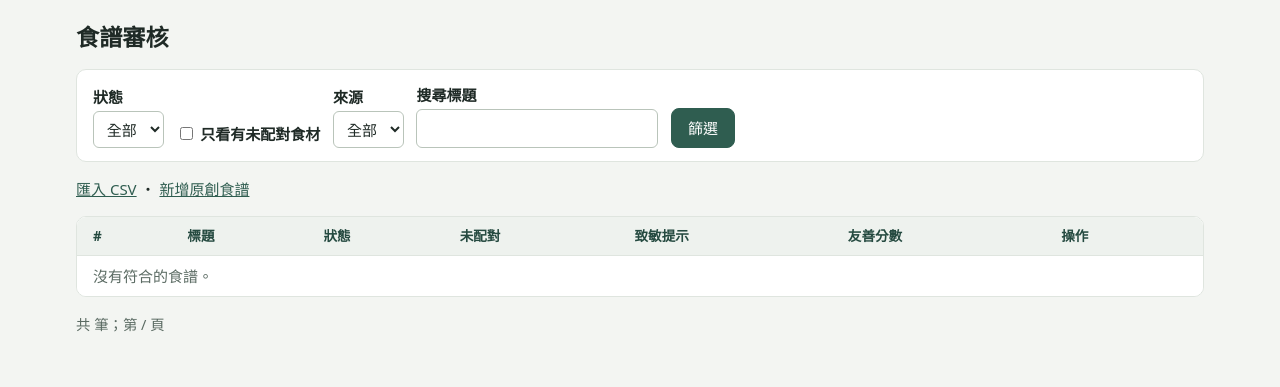
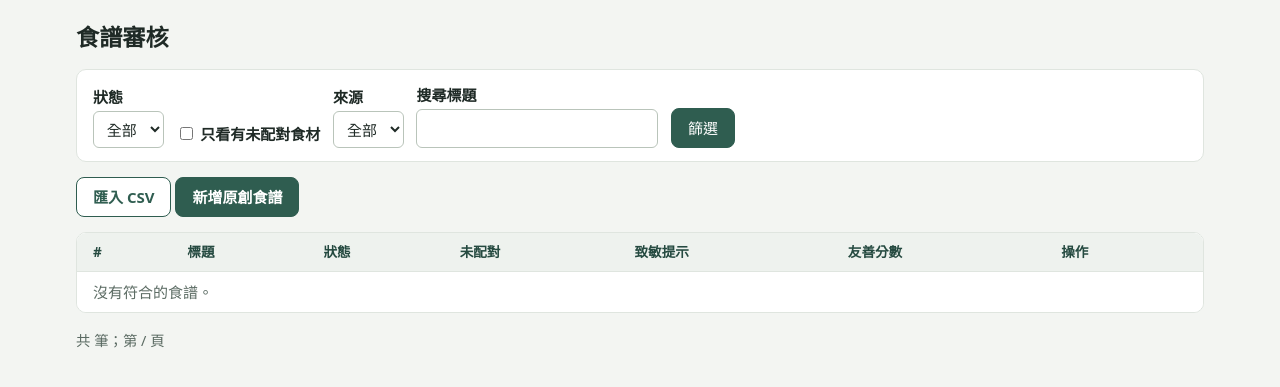
Before and after one commit to HKPPAAUULL/EczemaRecipe, a Python web app: template backend/app/admin/templates/recipes.html in a window 1280 px wide. Shown: the top 387 px of the page. Run offline with Jinja, Linux system fonts and the light colour scheme; the template is opened without the code that fills it, so the values that code supplies are empty.

Commit message:
fix(admin): buttons for import/new recipe links
The 匯入 CSV and 新增原創食譜 actions on the recipe review page
were plain text links — render them as proper buttons via a new
.btn-link style (primary fill for 新增原創食譜).

Generated with [Devin](https://devin.ai)

Co-Authored-By: Devin <158243242+devin-ai-integration[bot]@users.noreply.github.com>

```diff
--- a/backend/app/admin/templates/base.html
+++ b/backend/app/admin/templates/base.html
@@ -46,6 +46,10 @@ button.secondary:hover{background:#eef3ef}
 button.danger{background:var(--danger);border-color:var(--danger)}
 button.danger:hover{background:#8c2b2b}
 button:disabled{opacity:.55;cursor:not-allowed}
+a.btn-link{display:inline-block;padding:.45rem 1rem;border:1px solid var(--primary);border-radius:8px;color:var(--primary);background:#fff;text-decoration:none;font-weight:600}
+a.btn-link:hover{background:#eef3ef;color:var(--primary-dark)}
+a.btn-link.primary{background:var(--primary);color:#fff}
+a.btn-link.primary:hover{background:var(--primary-dark);color:#fff}
 .inline{display:inline}
 .err{background:var(--err-bg);border:1px solid var(--err-line);border-radius:8px;padding:.6rem 1rem;margin:.8rem 0}
 .ok{background:var(--ok-bg);border:1px solid var(--ok-line);border-radius:8px;padding:.6rem 1rem;margin:.8rem 0}
--- a/backend/app/admin/templates/recipes.html
+++ b/backend/app/admin/templates/recipes.html
@@ -13,7 +13,10 @@
 <div><label for="q">搜尋標題</label><input type="search" id="q" name="q" value="{{ f.q }}"></div>
 <button type="submit">篩選</button>
 </form>
-<p><a href="/admin/recipes/import">匯入 CSV</a> ・ <a href="/admin/recipes/new">新增原創食譜</a></p>
+<p>
+<a href="/admin/recipes/import" class="btn-link">匯入 CSV</a>
+<a href="/admin/recipes/new" class="btn-link primary">新增原創食譜</a>
+</p>
 <div class="twrap"><table>
 <tr><th>#</th><th>標題</th><th>狀態</th><th>未配對</th><th>致敏提示</th><th>友善分數</th><th>操作</th></tr>
 {% for r in rows %}
```
Also changed, not shown: CHANGELOG.md.
